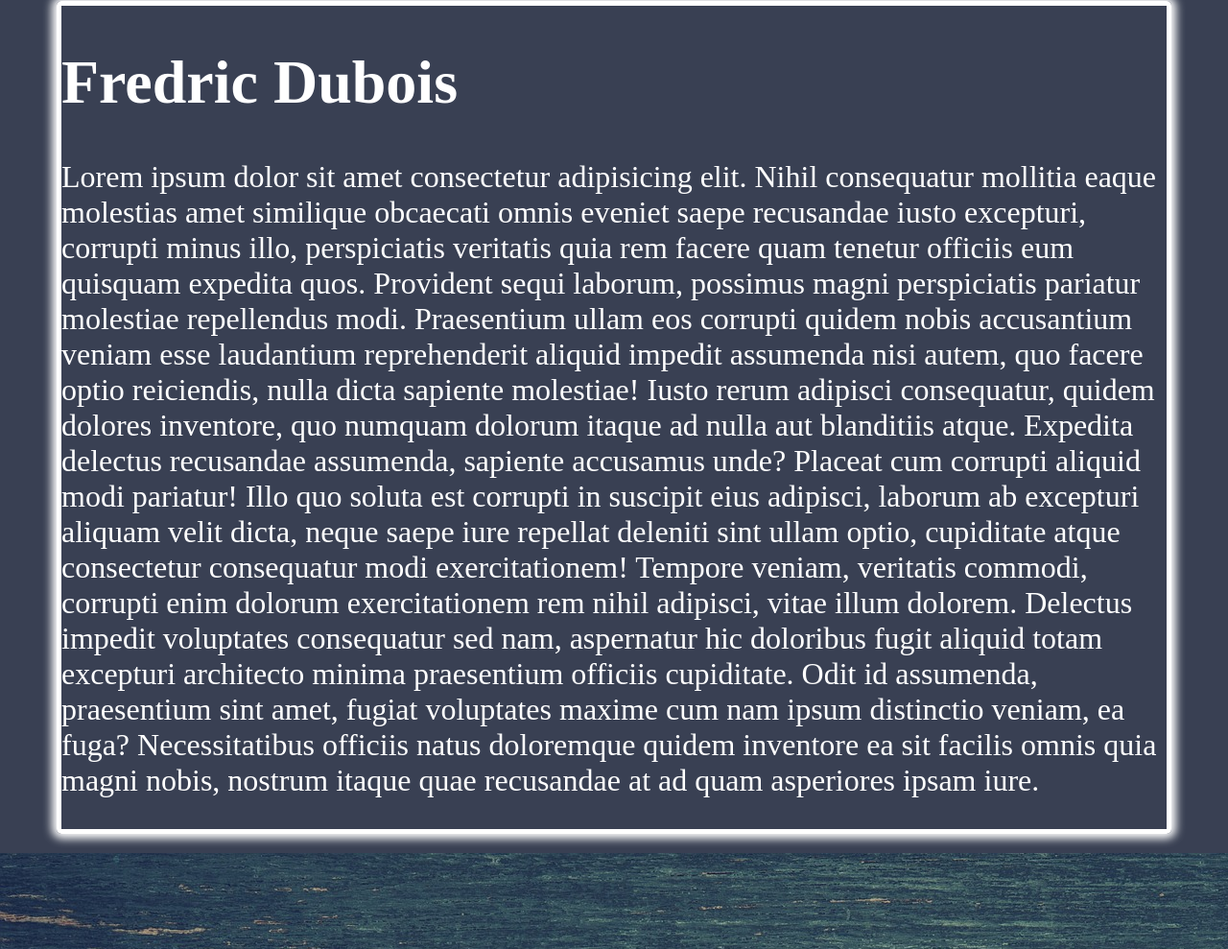
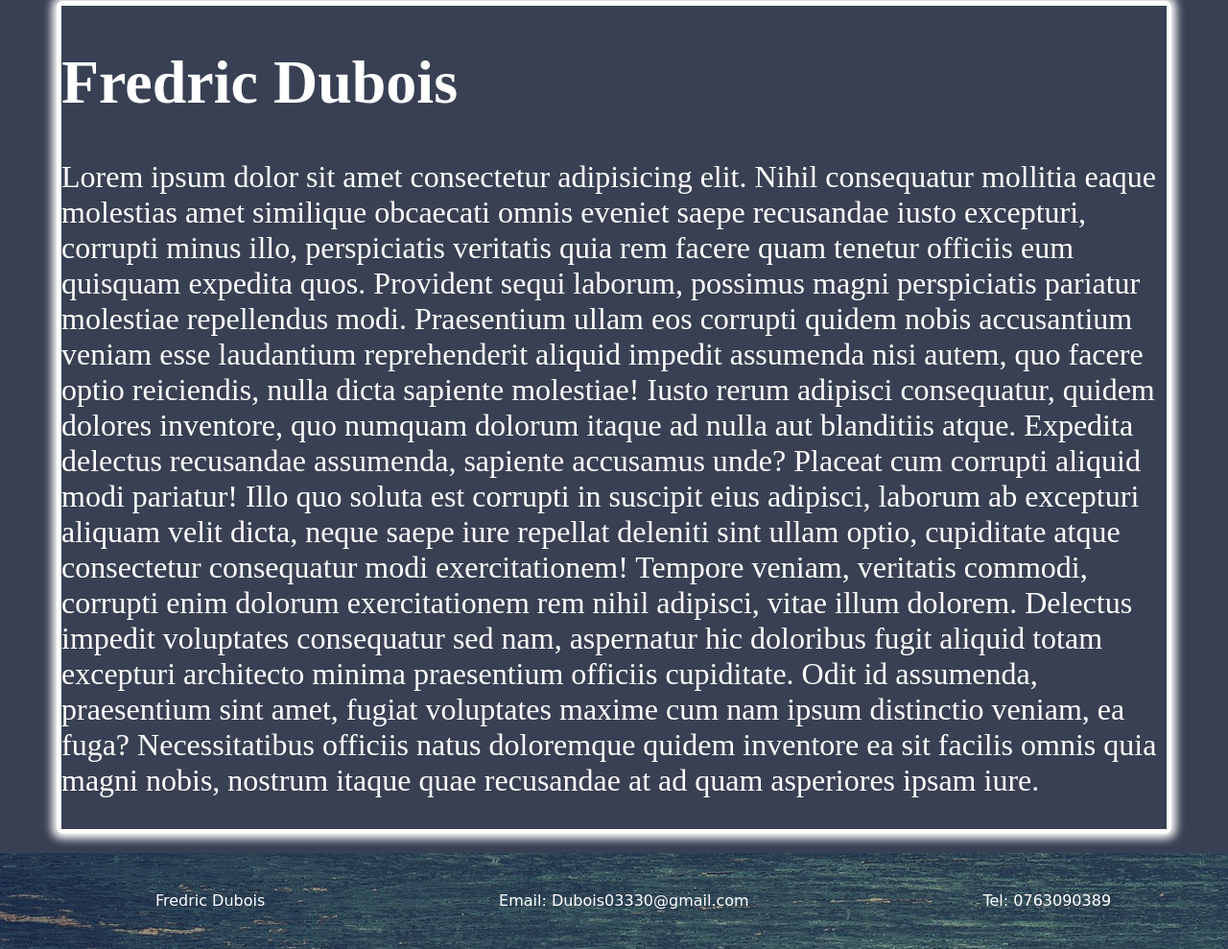
Before and after one commit to Sprattagg/indi, a plain HTML site: page cv.html in a window 1280 px wide. Shown: the part 294-1283 px from the top of the page at 96% size. Drawn offline with Linux system fonts and the light colour scheme; a web font is replaced by a local one.

Commit message:
first commit

```diff
--- a/cv.html
+++ b/cv.html
@@ -51,6 +51,12 @@
       </p>
     </div>
 
-    <footer></footer>
+    <footer>
+      <ul>
+        <li>Fredric Dubois</li>
+        <li>Email: Dubois03330@gmail.com</li>
+        <li>Tel: 0763090389</li>
+      </ul>
+    </footer>
   </body>
 </html>
```
Also changed, not shown: quiz.html (+7 -1 lines).
